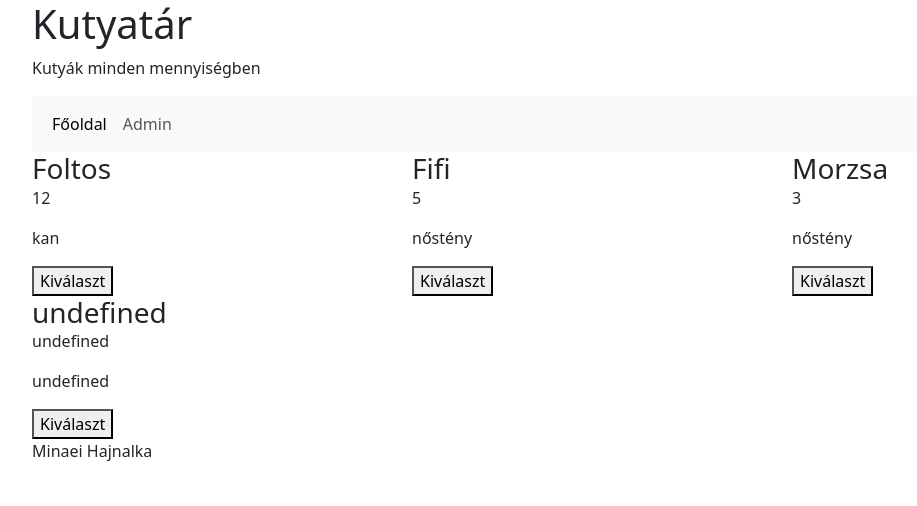
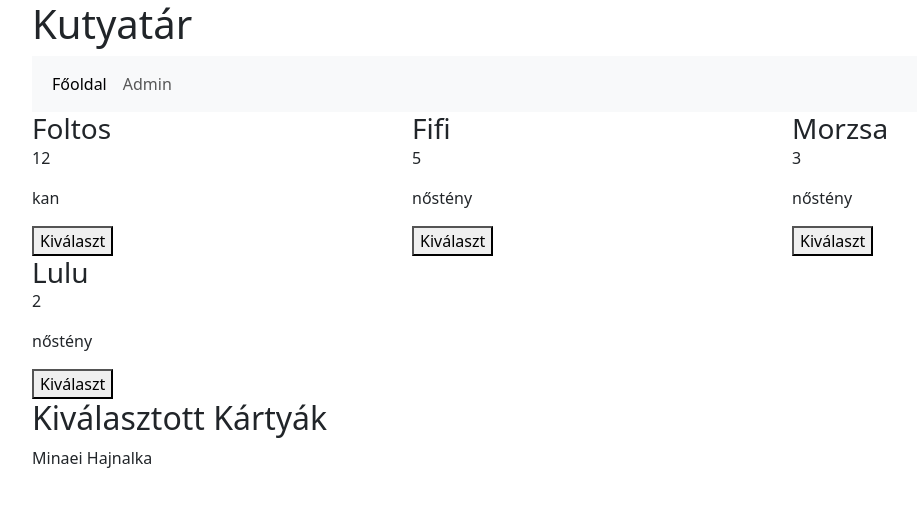
Before and after one commit to minaii93/js_ismetles, a plain HTML site: page index.html in a window 1280 px wide. Shown: the whole page, without its empty margins (50-967 px from the left). Drawn offline with nearby package versions, Linux system fonts and the light colour scheme.

Commit message:
kartya osztalyok

```diff
--- a/Kartyak.js
+++ b/Kartyak.js
@@ -6,6 +6,7 @@ export default class Kartyak{
         this.#lista = lista;
 
         this.szuloElem = szuloElem;
+        this.szuloElem.empty(); //nem fog duplikálni
 
         this.#kartyaKiir()
     }
--- a/adatok.js
+++ b/adatok.js
@@ -15,6 +15,11 @@ export const kutyaLista = [
         nev : "Morzsa",
         kora: 3,
         neme: "nőstény"
+    },
+    {
+        nev: "Lulu",
+        kora: 2,
+        neme: "nőstény"
     }
 
 ];
--- a/fuggvenyek.js
+++ b/fuggvenyek.js
@@ -6,6 +6,7 @@ export function cimKiiras(cim){ //így másik modulban is használható
     console.log(h1Elem); // html DOM típusú elemet ad vissza
 
     h1Elem.append(`<p> ${cim}</p>`);
+
 
 };
 
--- a/index.html
+++ b/index.html
@@ -33,6 +33,11 @@
         <article>
             <!-- ez a szülő elem -->
             <div class="tartalom row"></div>
+
+            <div class = "kivalasztottak row">
+              <h2>Kiválasztott Kártyák</h2>
+            </div>
+
         </article>
         <footer>
             <p>Minaei Hajnalka</p>
--- a/index.js
+++ b/index.js
@@ -1,49 +1,75 @@
+// a program belépési pontja
+
 import { kutyaLista } from "./adatok.js";
+import Kartyak from "./Kartyak.js";
+const kivalasztottLista = [];
 
-import { cimKiiras, kutyaAdatKiir } from "./fuggvenyek.js"; // a kiterjesztés mögéírása fontos!! .js
-let nev= "Dézi";
+const divElem = $(".tartalom");
+const kivElem = $(".kivalasztottak");
 
-const cim = "Kutyák minden mennyiségben";
+new Kartyak(kutyaLista, divElem); //csak
 
-//objektumokat hozunk összetett  adatszerkezet esetén
+//melyik kártáyra kattintunk? Az adatait tegyük bele a listába,
+// ha el akarunk érni egy privát adattagot: 1. getter az osztályban és azt a gettert kell meghívni
 
-//egyetlen kutya adata
-
-const kutya1 = {
-    nev : "Foltos",
-    kora: 12,
-    neme: "kan"
-}
-
-const kutya2 = {
-    nev : "Fifi",
-    kora: 5,
-    neme: "nőstény"
-}
-
-kutya1.nev = "Jenő";
-
-console.log('első kutya: ',kutya1);
-console.log("cím:", cim);
-
-// lista - csak azonos típusú adatok lhetnek
-// tartalmat valtoztathatunk consttal is - biztonságosabb mint a let
-
-const nevLista = ["Dézi", "Jenő", "Béla"];
-const szamLista = [5, 12, 7];
-
-nevLista[0] = "Lotti";
-console.log(nevLista[0]);
-
-// const h1Elem = document.querySelector('header h1');
+//feliratkozunk a saját esményünkre
+$(window).on("kivalaszt", (event)=>
+{
+    console.log(event.detail) //elérjük az adatokat
+    kivalasztottLista.push(event.detail);
+    console.log(kivalasztottLista);
+    new Kartyak(kivalasztottLista, kivElem);
+})
 
 
-cimKiiras(cim);
 
-kutyaLista.forEach((kutya, index) => {
-    console.log(kutya, index)
-    kutyaAdatKiir(kutya);
-});
+// import { cimKiiras } from "./fuggvenyek.js"; // a kiterjesztés mögéírása fontos!! .js
+// import Kartya from "./kartya.js";
+// let nev= "Dézi";
+
+// const cim = "Kutyák minden mennyiségben";
+
+// //objektumokat hozunk összetett  adatszerkezet esetén
+
+// //egyetlen kutya adata
+
+// const kutya1 = {
+//     nev : "Foltos",
+//     kora: 12,
+//     neme: "kan"
+// }
+
+// const kutya2 = {
+//     nev : "Fifi",
+//     kora: 5,
+//     neme: "nőstény"
+// }
+
+// kutya1.nev = "Jenő";
+
+// console.log('első kutya: ',kutya1);
+// console.log("cím:", cim);
+
+// // lista - csak azonos típusú adatok lhetnek
+// // tartalmat valtoztathatunk consttal is - biztonságosabb mint a let
+
+// const nevLista = ["Dézi", "Jenő", "Béla"];
+// const szamLista = [5, 12, 7];
+
+// nevLista[0] = "Lotti";
+// console.log(nevLista[0]);
+
+// // const h1Elem = document.querySelector('header h1');
+
+
+// cimKiiras(cim);
+// const divElem = $(".tartalom");
+// kutyaLista.forEach((kutya, index) => {
+
+//     console.log(kutya, index)
+//     // kutyaAdatKiir(kutya);
+//     new Kartya(kutya, divElem);
+// });
 
 // for (let index = 0; index < kutyaLista.length; index++) {
 //     kutyaAdatKiir(kutyaLista[index]);
@@ -52,12 +78,8 @@ kutyaLista.forEach((kutya, index) => {
 
 
 
-kutyaAdatKiir(kutyaLista);
+// kutyaAdatKiir(kutyaLista);
 
-const gomb = $(".kivalaszt");
-gomb.on("click",(event)=> {
-    console.log(event.target)
-});
 
 
 
--- a/kartya.js
+++ b/kartya.js
@@ -16,6 +16,12 @@ export default class Kartya {
         this.gomb.on("click", () => { // a nyílfüggvény és a névtelen func függ között az a különbség a nyíl a konkrét osztálypéldányra mutat(a teljes objektumot),
             //a func névtelen függvény esetén pedig arra a html elemre, amelyik kiváltotta az eseményt
             console.log(this)
+            // saját esemény létrehozása
+            const e = new CustomEvent("kivalaszt", {detail:this.#kutya}); //információkat ad át, detail kötelező kulcs
+            window.dispatchEvent(e);
+
+
+
 });
     }
 
--- a/style.css
+++ b/style.css
@@ -0,0 +1,3 @@
+.kivalasztottak{
+    border-color: antiquewhite;
+}
```
